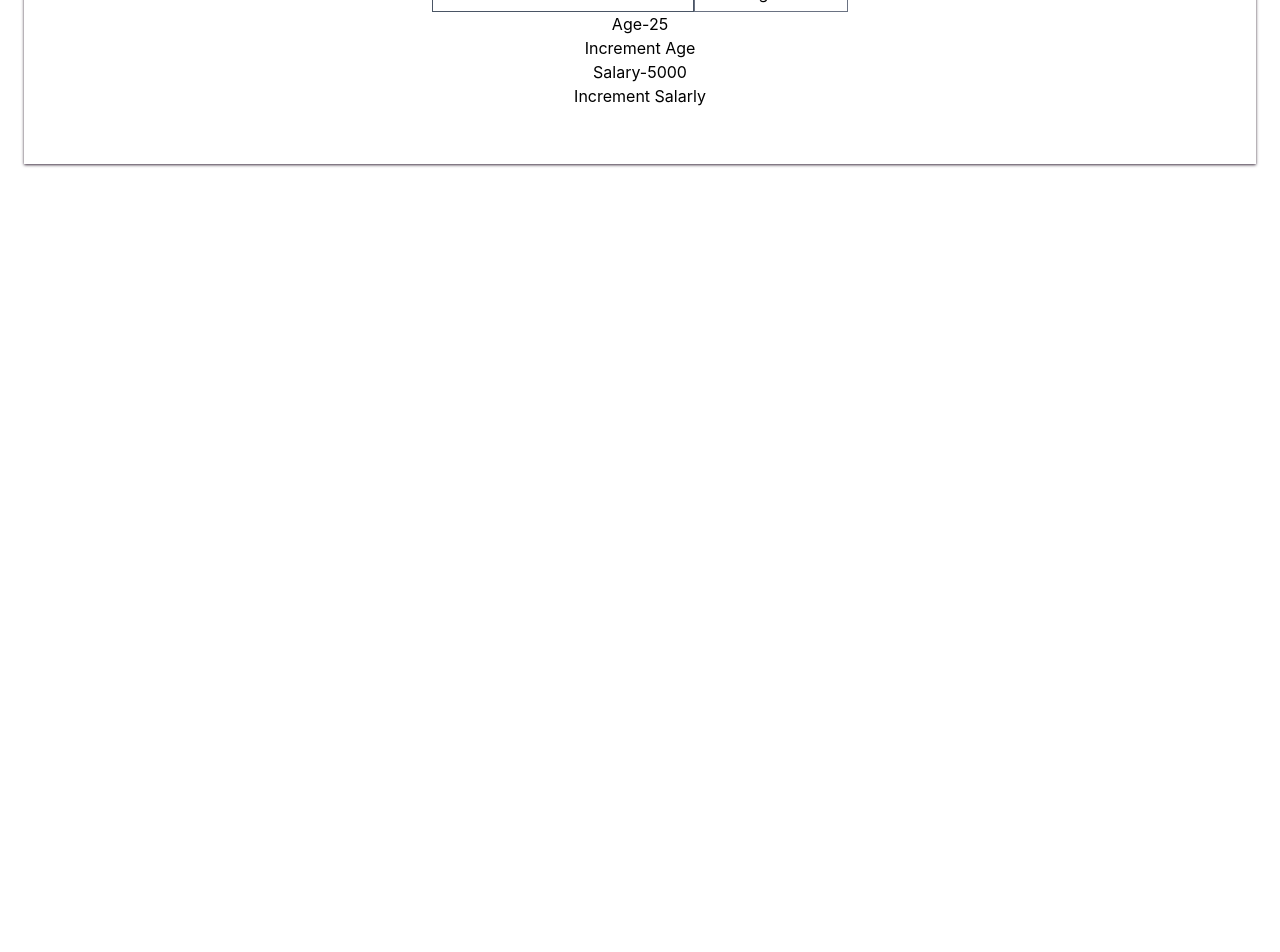
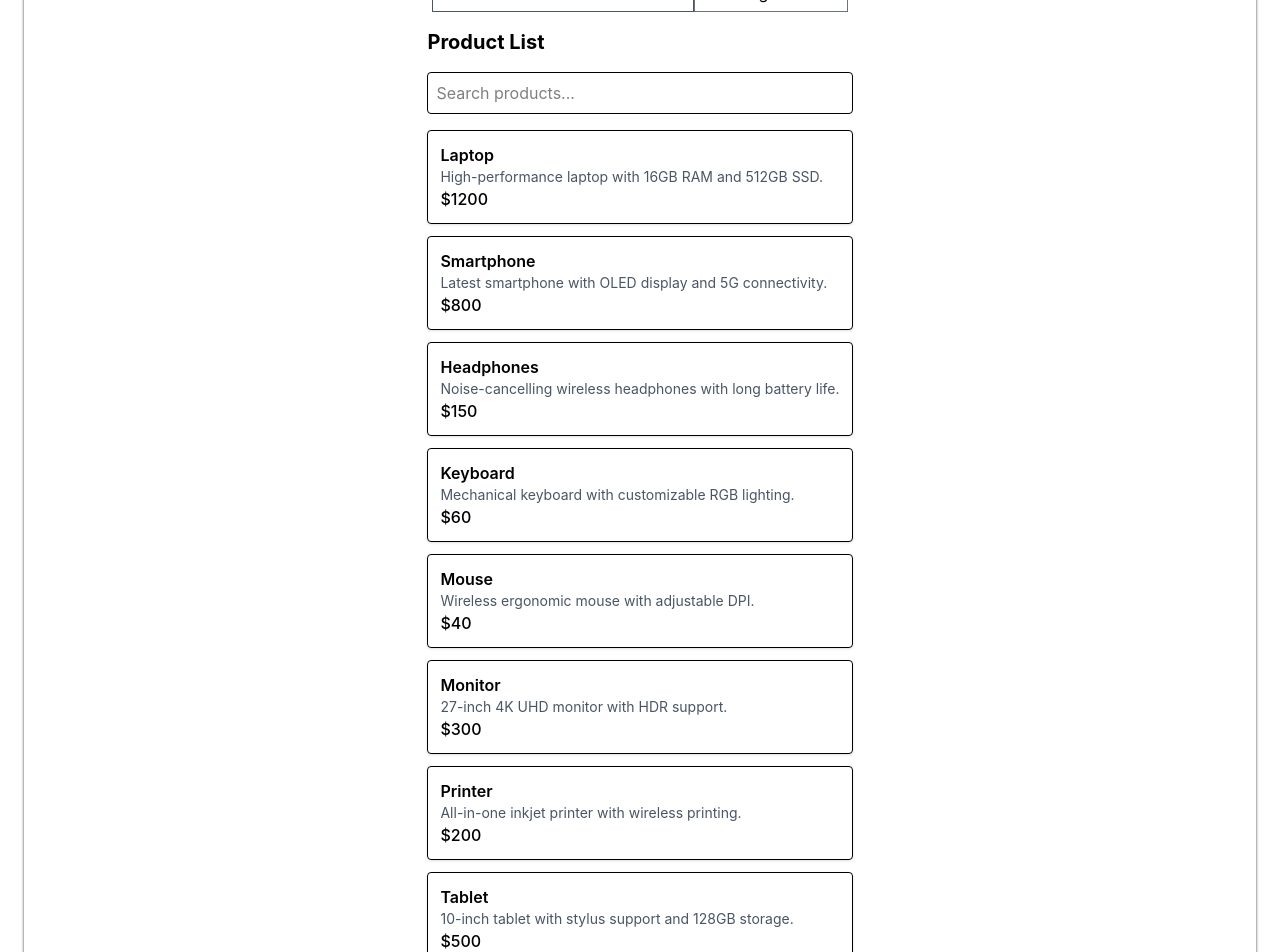
Before and after one commit to PAZZO123/Redux-Context_API_Learning, a React (Vite) app: page / in a window 1280 px wide. Shown: the part 260-1212 px from the top of the page. Before the commit the page ends 800 px from the top, so only its background shows below. Built offline with nearby package versions, Linux system fonts and the light colour scheme.

Commit message:
Adding this to repo

```diff
--- a/src/App.jsx
+++ b/src/App.jsx
@@ -1,7 +1,7 @@
 import ChangeColor from './components/ChangeColor'
 import Login from './components/Login'
 import Profile from './components/Profile'
-import ParentComponent from './usecallback/ParentComponent'
+import ProductList from './Uk_question/ProductList'
 
 export default function App(){
   return(
@@ -10,7 +10,8 @@
      <Profile/>
      <Login/>
      <ChangeColor/>
-     <ParentComponent/>
+     <ProductList/>
+
 
     </div>
     </>
--- /dev/null
+++ b/src/Uk_question/ProductList.jsx
@@ -0,0 +1,45 @@
+import { useState } from "react";
+import { products } from "./products";
+
+
+
+		const ProductList = () => {
+const [filteredProducts, setFilteredProduct]=useState(products)
+ function handleFilter(e){
+    const value=e.target.value.toLowerCase()
+    if(value.length>0){
+    setFilteredProduct(products.filter(n=>n.product_name.toLowerCase().includes(value) || n.description.toLowerCase().includes(value)))
+    }else{
+        setFilteredProduct(products)
+    }
+ }
+return (
+	<div className="p-4 max-w-xl mx-auto">
+		<h1 className="text-xl font-bold mb-4">Product List</h1>
+			<input
+			type="text"
+			placeholder="Search products..."
+			className="w-full p-2 border rounded mb-4"
+            onChange={handleFilter}
+			/>
+			{filteredProducts.length > 0 ? (
+		<ul className="space-y-3">
+		{filteredProducts.map((product) => (
+		<li
+		key={product.product_id}
+		className="p-3 border rounded shadow-sm"
+		>
+		<h2 className="font-semibold">{product.product_name}</h2>
+		<p className="text-sm text-gray-600">{product.description}</p>
+		<p className="font-medium">${product.price}</p>
+		</li>
+		))}
+		</ul>
+		) : (
+		<p className="text-gray-500">No products found.</p>
+		)}
+	</div>
+	);
+};
+
+export default ProductList;
--- /dev/null
+++ b/src/Uk_question/products.js
@@ -0,0 +1,62 @@
+export  const products = [
+{
+product_id: 1,
+product_name: "Laptop",
+price: 1200,
+description: "High-performance laptop with 16GB RAM and 512GB SSD.",
+},
+{
+product_id: 2,
+product_name: "Smartphone",
+price: 800,
+description: "Latest smartphone with OLED display and 5G connectivity.",
+},
+{
+product_id: 3,
+product_name: "Headphones",
+price: 150,
+description: "Noise-cancelling wireless headphones with long battery life.",
+},
+{
+product_id: 4,
+product_name: "Keyboard",
+price: 60,
+description: "Mechanical keyboard with customizable RGB lighting.",
+},
+{
+product_id: 5,
+product_name: "Mouse",
+price: 40,
+description: "Wireless ergonomic mouse with adjustable DPI.",
+},
+{
+product_id: 6,
+product_name: "Monitor",
+price: 300,
+description: "27-inch 4K UHD monitor with HDR support.",
+},
+{
+product_id: 7,
+product_name: "Printer",
+price: 200,
+description: "All-in-one inkjet printer with wireless printing.",
+},
+{
+product_id: 8,
+product_name: "Tablet",
+price: 500,
+description: "10-inch tablet with stylus support and 128GB storage.",
+},
+{
+product_id: 9,
+product_name: "Smartwatch",
+price: 250,
+description: "Water-resistant smartwatch with fitness tracking features.",
+},
+{
+product_id: 10,
+product_name: "External Hard Drive",
+price: 100,
+description: "1TB portable hard drive with USB 3.0 connectivity.",
+},
+];
```
